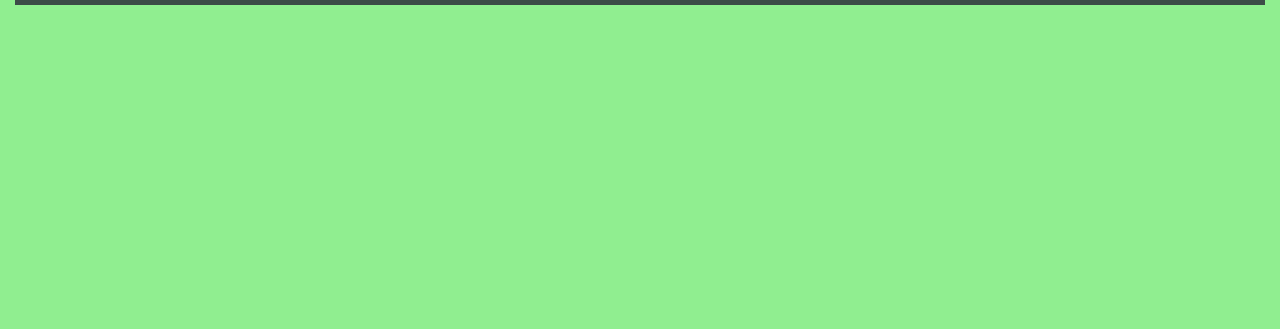
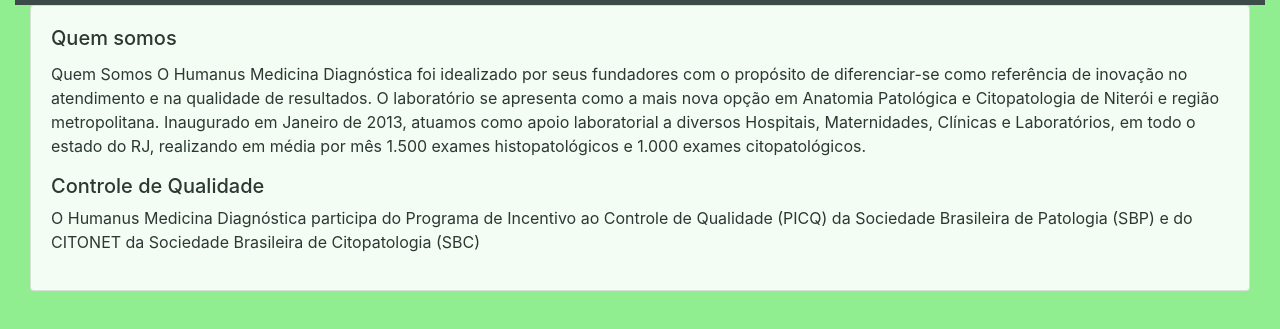
Before and after one commit to Rodrigoleiroz/bootstrap, a plain HTML site: page Quem somos.html in a window 1280 px wide. Shown: the part 205-534 px from the top of the page. Drawn offline with nearby package versions, Linux system fonts and the light colour scheme.

Commit message:
Quem somos - texto

```diff
--- a/Quem somos.html
+++ b/Quem somos.html
@@ -50,13 +50,20 @@
         </div>
       </nav>
 
-      <div class="container">
-        <div class="panel">
+      <div class="col-sm-12">
+        <div class="card">
+          <div class="card-body">
+            <h5 class="card-title">Quem somos</h5>
+                       <p class="card-text">Quem Somos
+                        O Humanus Medicina Diagnóstica foi idealizado por seus fundadores com o propósito de diferenciar-se como referência de inovação no atendimento e na qualidade de resultados. O laboratório se apresenta como a mais nova opção em Anatomia Patológica e Citopatologia de Niterói e região metropolitana.
+                        Inaugurado em Janeiro de 2013, atuamos como apoio laboratorial a diversos Hospitais, Maternidades, Clínicas e Laboratórios, em todo o estado do RJ, realizando em média por mês 1.500 exames histopatológicos e 1.000 exames citopatológicos.
 
-
+                        <p class="card-text">
+                       <h5> Controle de Qualidade</h5>
+                        O Humanus Medicina Diagnóstica participa do Programa de Incentivo ao Controle de Qualidade (PICQ) da Sociedade Brasileira de Patologia (SBP) e do CITONET da Sociedade Brasileira de Citopatologia (SBC)</p>
+          </div>
         </div>
-    </div>
-
+      </div>
 
     </body>
 
```
